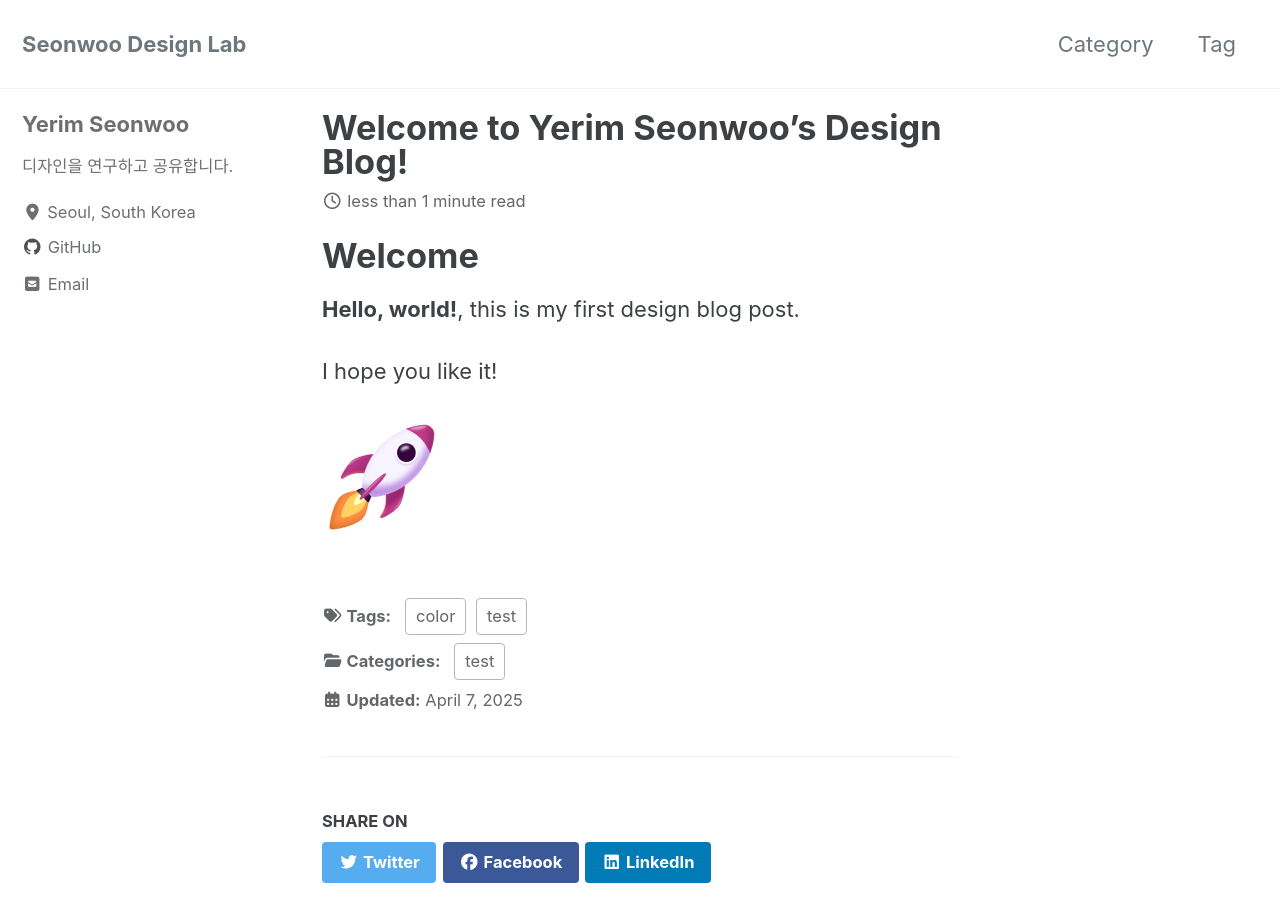
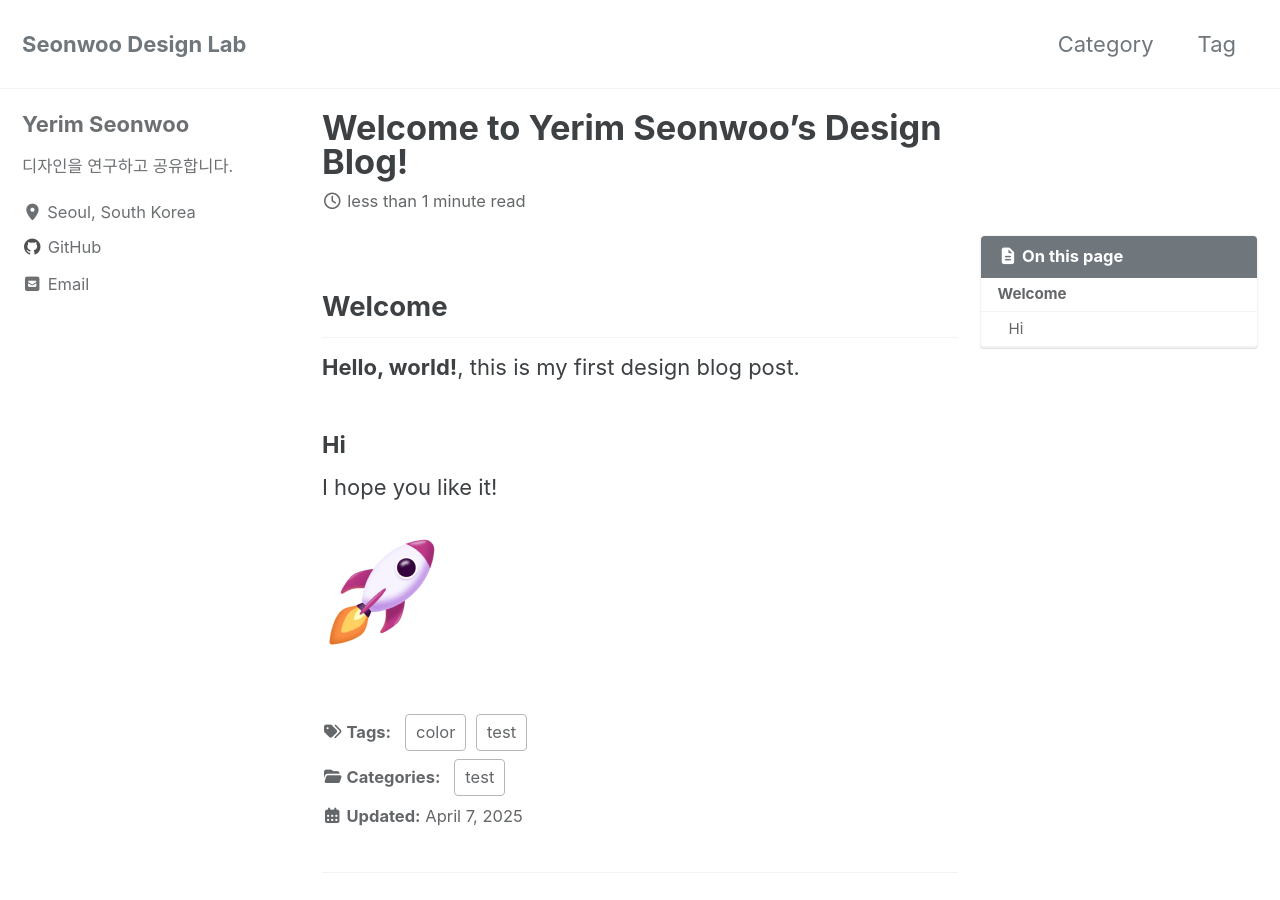
Before and after one commit to yr-seonwoo/yr-seonwoo.github.io, a Jekyll site: the page built from _posts/2025-04-07-1.md, in a window 1280 px wide and 900 px high. Built offline with Jekyll 4.4.1, drawn with Linux system fonts in a browser that asks for light colours; cached includes are drawn as plain includes; comment, search, counter and statistics services are not loaded.

Commit message:
feat: add toc, 404.md

```diff
--- a/_posts/2025-04-07-1.md
+++ b/_posts/2025-04-07-1.md
@@ -3,11 +3,14 @@ layout: single
 title: "Welcome to Yerim Seonwoo's Design Blog!"
 categories: test
 tag: [color, test]
+toc: true
 ---
 
-# Welcome
+## Welcome
 
 **Hello, world!**, this is my first design blog post.
+
+#### Hi
 
 I hope you like it!
 
```
Also changed, not shown: _pages/404.md (added, +9 -0 lines).
